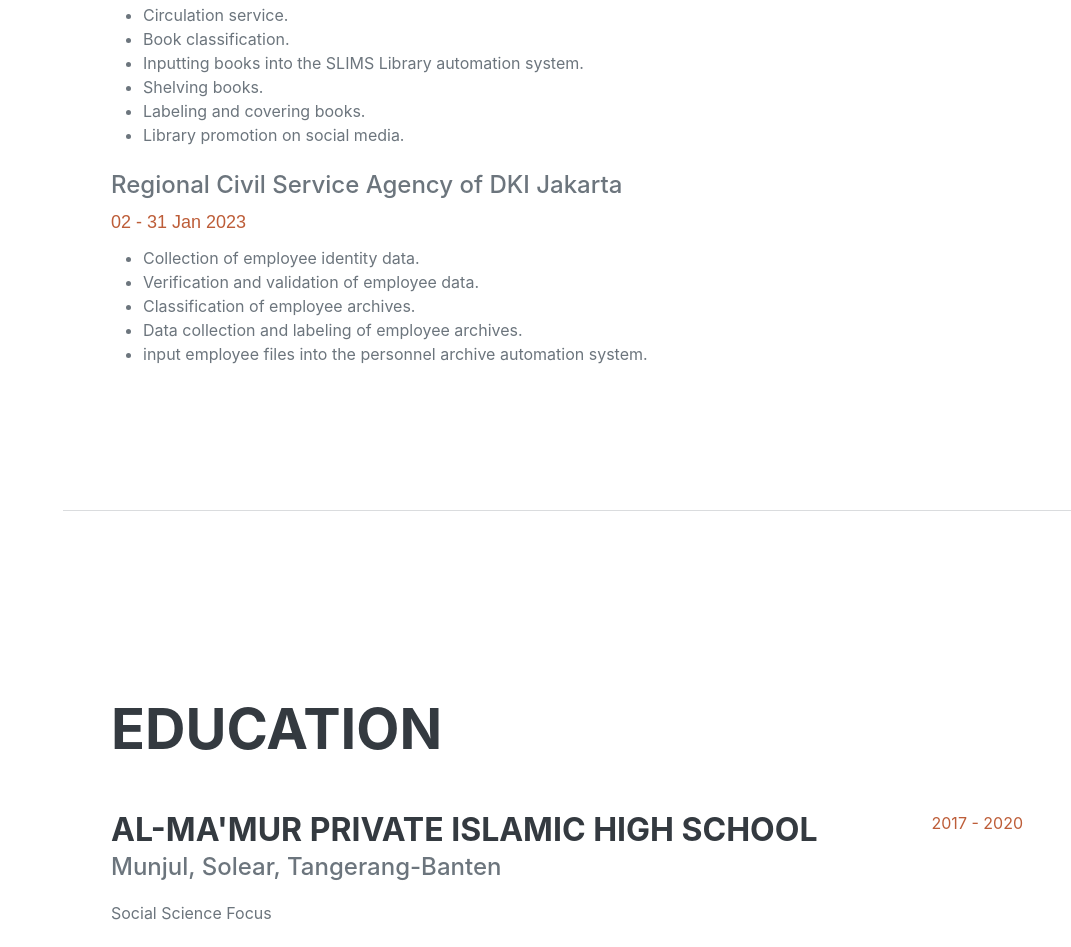
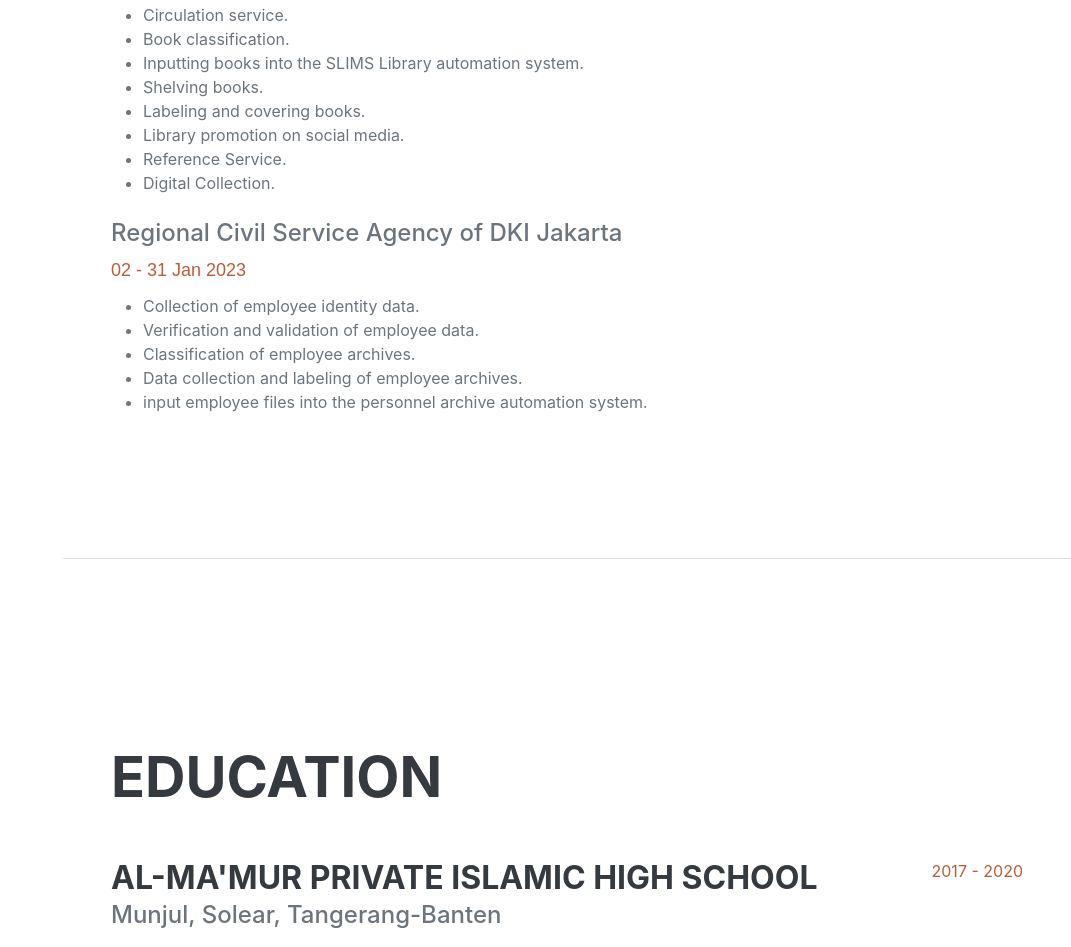
Before and after one commit to mahlil-tech/website, a plain HTML site: page index.html in a window 1280 px wide. Shown: the part 2303-3250 px from the top of the page, without its empty margins (209-1280 px from the left). Drawn offline with nearby package versions, Linux system fonts and the light colour scheme; a web font is replaced by a local one.

Commit message:
index.html

```diff
--- a/index.html
+++ b/index.html
@@ -294,6 +294,12 @@
           </li>
           <li>
             Library promotion on social media.
+          </li>
+          <li>
+            Reference Service.
+          </li>
+          <li>
+            Digital Collection.
           </li>
         </ul>
       <div class="flex-grow-1">
```
